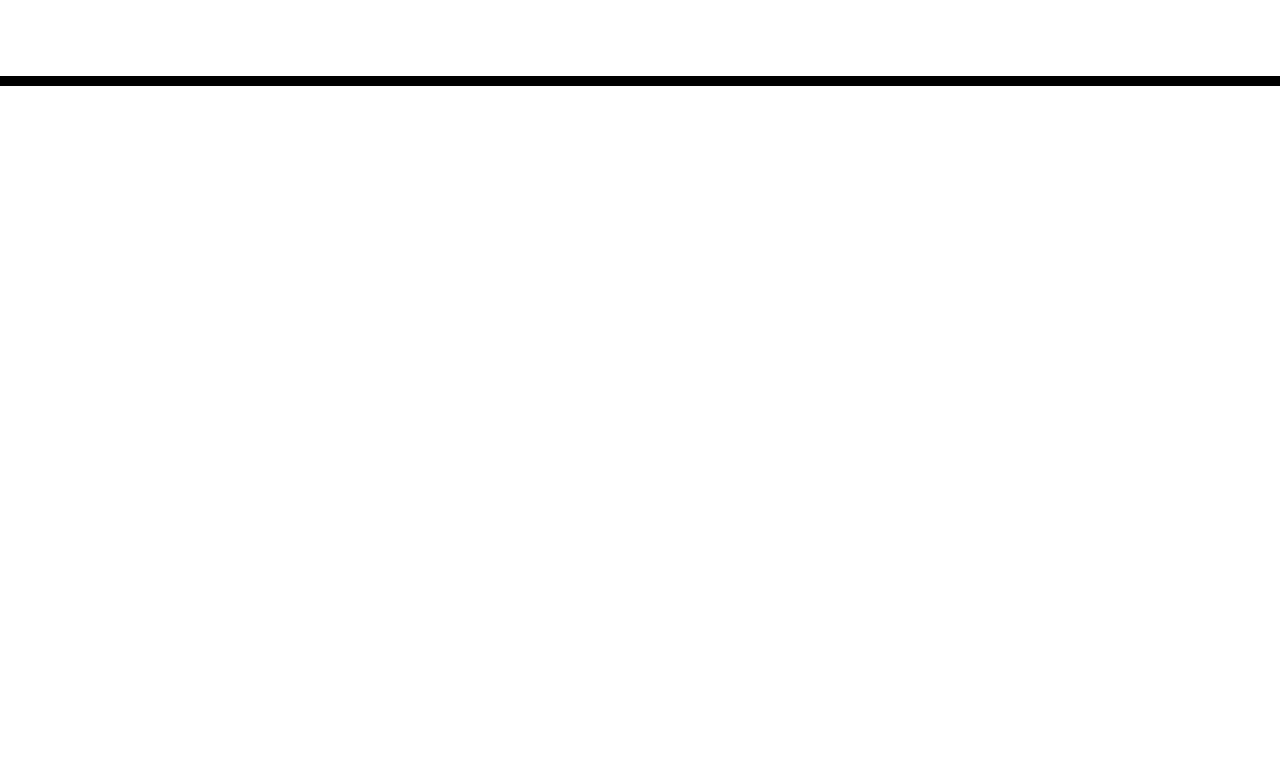
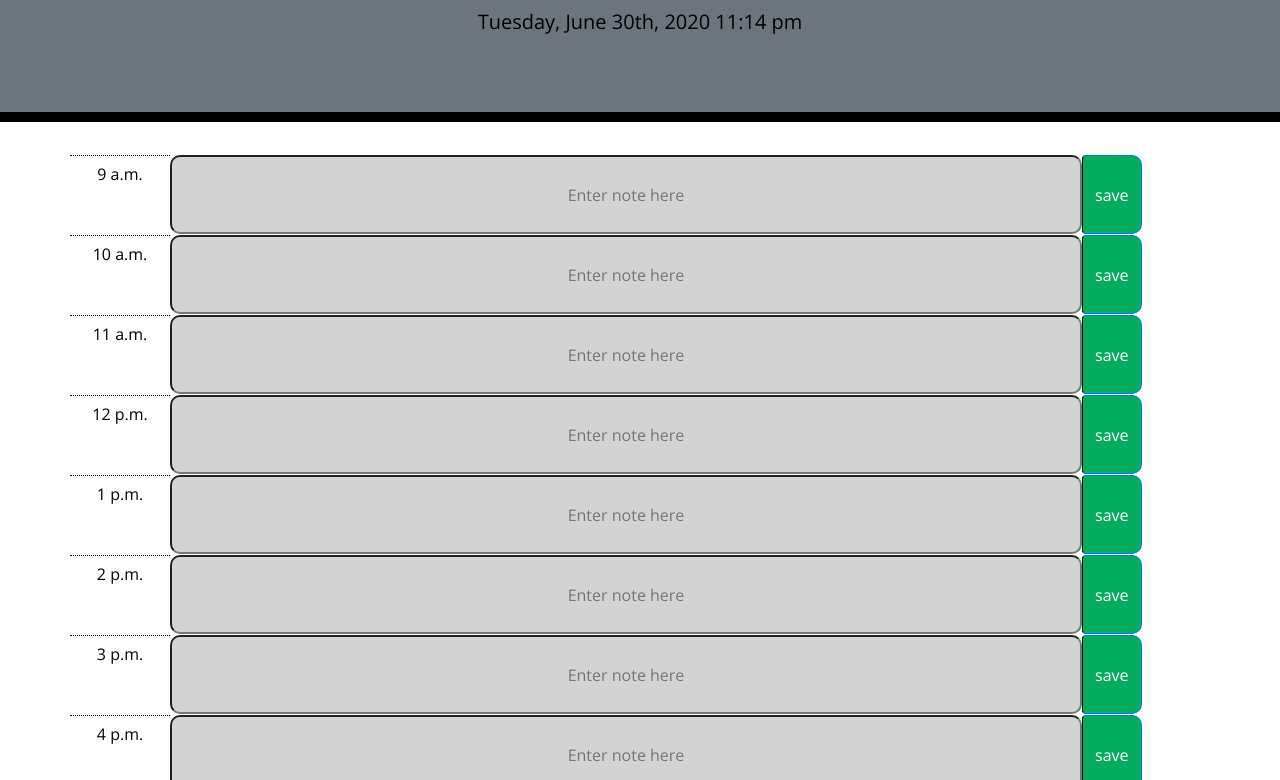
Before and after one commit to katguerin/Work-Day-Scheduler, a plain HTML site: page index.html in a window 1280 px wide. Shown: the part 182-962 px from the top of the page. Before the commit the page ends 800 px from the top, so only its background shows below. Drawn offline with nearby package versions, Linux system fonts and the light colour scheme; files that its build step writes are made by us from their sources.

Commit message:
so i wasn't pushing during this whole assignment. but here it is.

```diff
--- /dev/null
+++ b/assets/scheduler.js
@@ -0,0 +1,230 @@
+function simpleCalendar() {
+    $(document).ready(function () {
+      let momentVar = moment().format('dddd, MMMM Do, YYYY h:mm a');
+      let workHours = ["9 a.m.", "10 a.m.", "11 a.m.", "12 p.m.", "1 p.m.", "2 p.m.", "3 p.m.", "4 p.m.",
+        "5 p.m."]
+
+      // the current day is displayed
+      function currentDay() {
+        let currentDay = $("#currentDay").text(momentVar);
+        return currentDay;
+      }
+
+      currentDay();
+      let row;
+      let timeCol;
+
+      // timeblocks
+      for (i = 0; i < workHours.length; i++) {
+        let row = $("<div>").addClass("row");
+        let timeCol = $("<text-area>").text(workHours[i]).addClass("hour");
+        let inputCol = $("<input>").attr("placeholder", "Enter note here").addClass("toDo-input time-block");
+        saveBtn = $("<button>").addClass("btn btn-primary saveBtn").text("save");
+        $(row).append(timeCol).append(inputCol).append(saveBtn);
+        $("#calendar").append(row);
+      }
+
+      // add id's to fields
+      function addIdToInput() {
+        let inputId = document.getElementsByClassName("toDo-input");
+        let length = inputId.length;
+        for (i = 0; i < length; i++) {
+          inputId[i].id = "input-field-" + (i + 1);
+        }
+      };
+      addIdToInput();
+
+      // add id's to save buttons
+      function addIdToSaveBtn() {
+        let saveBtnId = document.getElementsByClassName("saveBtn");
+        let length = saveBtnId.length;
+        for (i = 0; i < length; i++) {
+          saveBtnId[i].id = "saveBtn-Id-" + (i + 1);
+        }
+      }
+      addIdToSaveBtn();
+
+      let saveBtnId1 = $("#saveBtn-Id-1");
+      let saveBtnId2 = $("#saveBtn-Id-2");
+      let saveBtnId3 = $("#saveBtn-Id-3");
+      let saveBtnId4 = $("#saveBtn-Id-4");
+      let saveBtnId5 = $("#saveBtn-Id-5");
+      let saveBtnId6 = $("#saveBtn-Id-6");
+      let saveBtnId7 = $("#saveBtn-Id-7");
+      let saveBtnId8 = $("#saveBtn-Id-8");
+      let saveBtnId9 = $("#saveBtn-Id-9");
+
+      let toDoInput1 = $("#input-field-1");
+      let toDoInput2 = $("#input-field-2");
+      let toDoInput3 = $("#input-field-3");
+      let toDoInput4 = $("#input-field-4");
+      let toDoInput5 = $("#input-field-5");
+      let toDoInput6 = $("#input-field-6");
+      let toDoInput7 = $("#input-field-7");
+      let toDoInput8 = $("#input-field-8");
+      let toDoInput9 = $("#input-field-9");
+
+
+      let storedInput;
+
+      // save buttons
+
+      $(saveBtnId1).on("click", function (event) {
+        event.preventDefault();
+        let toDoInput1 = $("#input-field-1").val().trim();
+        localStorage.setItem("toDo1", (toDoInput1));
+      });
+      let savedInput1 = (localStorage.getItem("toDo1"));
+      toDoInput1.val(savedInput1);
+
+      $(saveBtnId2).on("click", function (event) {
+        event.preventDefault();
+        let toDoInput2 = $("#input-field-2").val().trim();
+        localStorage.setItem("toDo2", (toDoInput2));
+      });
+      let savedInput2 = (localStorage.getItem("toDo2"));
+      toDoInput2.val(savedInput2);
+
+      $(saveBtnId3).on("click", function (event) {
+        event.preventDefault();
+        let toDoInput3 = $("#input-field-3").val().trim();
+        localStorage.setItem("toDo3", (toDoInput3));
+      });
+      let savedInput3 = (localStorage.getItem("toDo3"));
+      toDoInput3.val(savedInput3);
+
+      $(saveBtnId4).on("click", function (event) {
+        event.preventDefault();
+        let toDoInput4 = $("#input-field-4").val().trim();
+        localStorage.setItem("toDo4", (toDoInput4));
+      });
+      let savedInput4 = (localStorage.getItem("toDo4"));
+      toDoInput4.val(savedInput4);
+
+      $(saveBtnId5).on("click", function (event) {
+        event.preventDefault();
+        let toDoInput5 = $("#input-field-5").val().trim();
+        localStorage.setItem("toDo5", (toDoInput5));
+      });
+      let savedInput5 = (localStorage.getItem("toDo5"));
+      toDoInput5.val(savedInput5);
+
+      $(saveBtnId6).on("click", function (event) {
+        event.preventDefault();
+        let toDoInput6 = $("#input-field-6").val().trim();
+        localStorage.setItem("toDo6", (toDoInput6));
+      });
+      let savedInput6 = (localStorage.getItem("toDo6"));
+      toDoInput6.val(savedInput6);
+
+      $(saveBtnId7).on("click", function (event) {
+        event.preventDefault();
+        let toDoInput7 = $("#input-field-7").val().trim();
+        localStorage.setItem("toDo7", (toDoInput7));
+      });
+      let savedInput7 = (localStorage.getItem("toDo7"));
+      toDoInput7.val(savedInput7);
+
+      $(saveBtnId8).on("click", function (event) {
+        event.preventDefault();
+        let toDoInput8 = $("#input-field-8").val().trim();
+        localStorage.setItem("toDo8", (toDoInput8));
+      });
+      let savedInput8 = (localStorage.getItem("toDo8"));
+      toDoInput8.val(savedInput8);
+
+      $(saveBtnId9).on("click", function (event) {
+        event.preventDefault();
+        let toDoInput9 = $("#input-field-8").val().trim();
+        localStorage.setItem("toDo9", (toDoInput9));
+      });
+      let savedInput9 = (localStorage.getItem("toDo9"));
+      toDoInput9.val(savedInput9);
+
+      // statements to show events
+
+      let now = new Date().getHours();
+      if (now > 8) {
+        $("#input-field-0").addClass("past");
+      } else if (now >= 8 && now < 9) {
+        $("#input-field-0").addClass("present");
+      } else if (now < 8) {
+        $("#input-field-0").addClass("future");
+      }
+
+      if (now > 9) {
+        $("#input-field-1").addClass("past");
+      } else if (now >= 9 && now < 10) {
+        $("#input-field-1").addClass("present");
+      } else if (now < 9) {
+        $("#input-field-1").addClass("future");
+      }
+
+      if (now > 10) {
+        $("#input-field-2").addClass("past");
+      } else if (now >= 10 && now < 11) {
+        $("#input-field-2").addClass("present");
+      } else if (now < 10) {
+        $("#input-field-2").addClass("future");
+      }
+
+      if (now > 11) {
+        $("#input-field-3").addClass("past");
+      } else if (now >= 11 && now < 12) {
+        $("#input-field-3").addClass("present");
+      } else if (now < 11) {
+        $("#input-field-3").addClass("future");
+      }
+
+      if (now > 12) {
+        $("#input-field-4").addClass("past");
+      } else if (now >= 12 && now < 13) {
+        $("#input-field-4").addClass("present");
+      } else if (now < 12) {
+        $("#input-field-4").addClass("future");
+      }
+
+      if (now > 13) {
+        $("#input-field-5").addClass("past");
+      } else if (now >= 13 && now < 14) {
+        $("#input-field-5").addClass("present");
+      } else if (now < 13) {
+        $("#input-field-5").addClass("future");
+      }
+
+      if (now > 14) {
+        $("#input-field-6").addClass("past");
+      } else if (now >= 14 && now < 15) {
+        $("#input-field-6").addClass("present");
+      } else if (now < 14) {
+        $("#input-field-6").addClass("future");
+      }
+
+      if (now > 15) {
+        $("#input-field-7").addClass("past");
+      } else if (now >= 15 && now < 16) {
+        $("#input-field-7").addClass("present");
+      } else if (now < 15) {
+        $("#input-field-7").addClass("future");
+      }
+
+      if (now > 16) {
+        $("#input-field-8").addClass("past");
+      } else if (now >= 16 && now < 17) {
+        $("#input-field-8").addClass("present");
+      } else if (now < 16) {
+        $("#input-field-8").addClass("future");
+      }
+
+      if (now > 17) {
+        $("#input-field-9").addClass("past");
+      } else if (now >= 17 && now < 18) {
+        $("#input-field-9").addClass("present");
+      } else if (now < 17) {
+        $("#input-field-9").addClass("future");
+      }
+
+    });
+
+  }
+  simpleCalendar();
--- a/assets/style.css
+++ b/assets/style.css
@@ -4,7 +4,7 @@ body {
   line-height: 1;
 }
 
-textarea{
+textarea {
   background: transparent;
   border: none;
   resize: none;
@@ -15,7 +15,7 @@ textarea{
 
 .jumbotron {
   text-align: center;
-  background-color: transparent;
+  background-color: #6c757d;
   color: black;
   border-radius: 0;
   border-bottom: 10px solid black;
@@ -27,19 +27,24 @@ textarea{
 
 .time-block{
   text-align: center;
-  border-radius: 15px;
+  border-radius: 10px;
+  width: 80%;
 }
 
 .row {
   white-space: pre-wrap;
   height: 80px;
   border-top: 1px solid white;;
+  text-align: center;
 }
 
 .hour {
   background-color: #ffffff;
   color: #000000;
-  border-top: 1px dashed #000000;
+  border-top: 1px dotted #000000;
+  text-align: center;
+  width: 100px;
+  padding: 10px;
 }
 
 .past {
@@ -48,20 +53,20 @@ textarea{
 }
 
 .present {
-  background-color: #ff6961;
+  background-color: #5698d2;
   color: white;
 }
 
 .future {
-  background-color: #77dd77;
+  background-color: #cfee34;
   color: white;
 }
 
 .saveBtn {
   border-left: 1px solid black;
-  border-top-right-radius: 15px;
-  border-bottom-right-radius: 15px;
-  background-color: #06AED5;
+  border-top-right-radius: 10px;
+  border-bottom-right-radius: 10px;
+  background-color: #05ac5e;
   color: white;
 }
 
--- a/index.html
+++ b/index.html
@@ -18,7 +18,7 @@
       href="https://fonts.googleapis.com/css?family=Open+Sans&display=swap"
       rel="stylesheet"
     />
-    <link rel="stylesheet" href="style.css" />
+    <link rel="stylesheet" href="assets/style.css" />
     <title>Work Day Scheduler</title>
   </head>
 
@@ -29,10 +29,12 @@
       <p id="currentDay" class="lead"></p>
     </header>
     <div class="container">
+      <div id="calendar"></div>
       <!-- Timeblocks go here -->
     </div>
 
     <script src="https://code.jquery.com/jquery-3.4.1.min.js"></script>
     <script src="https://cdnjs.cloudflare.com/ajax/libs/moment.js/2.24.0/moment.min.js"></script>
+    <script src="assets/scheduler.js"></script>
   </body>
 </html>
```
